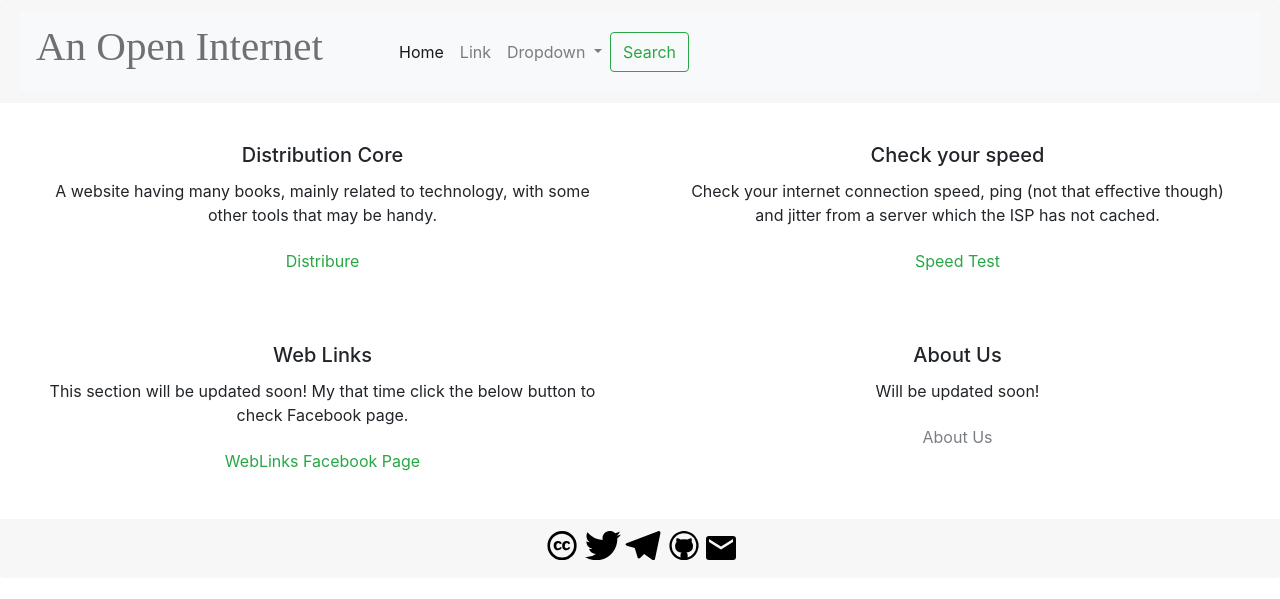
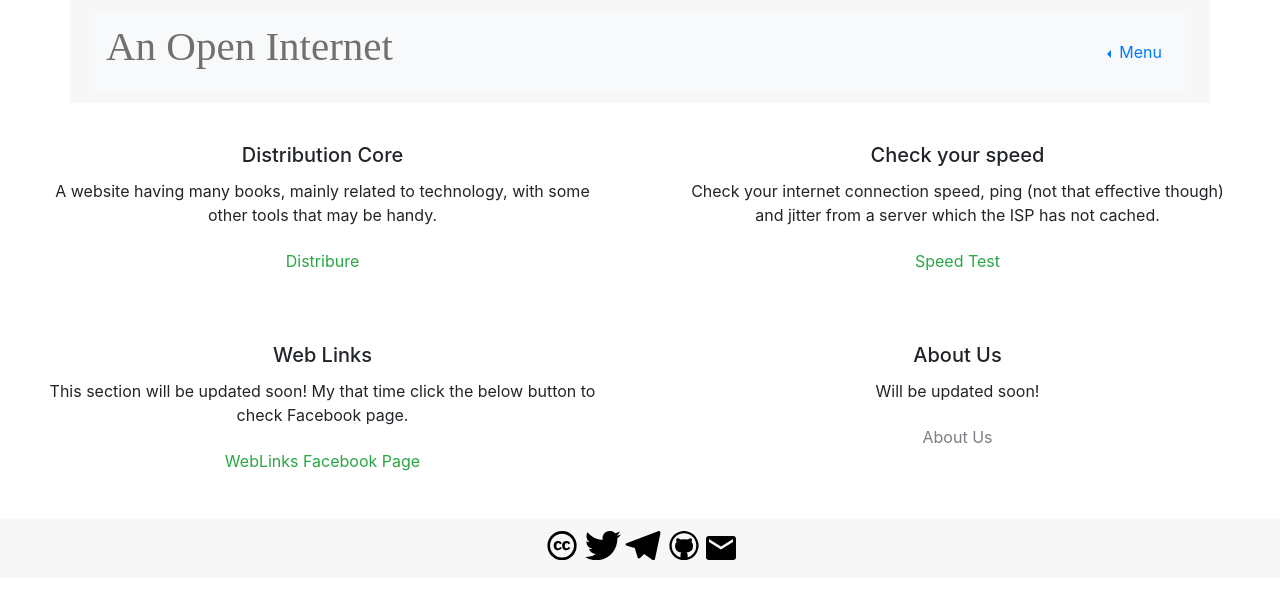
Before and after one commit to Open-Internet-Space/OIA-website, a Jekyll site: the page html/home.html, which Jekyll copies as it is, in a window 1280 px wide. Shown: the top 599 px of the page. Built offline with Jekyll 4.4.1, drawn with Linux system fonts in a browser that asks for light colours; nearby versions of some CDN libraries.

Commit message:
Update home.html

```diff
--- a/html/home.html
+++ b/html/home.html
@@ -14,9 +14,9 @@
   <body>
     <div class="card text-center border-0">
   <!--nnavigation bar -->
-    <div class="card-header border-0">
-      <nav class="navbar nav-pills navbar-expand-md bg-light navbar-light">
-          <a class="navbar-brand" href="#">
+    <div class="card-header container border-0">
+      <nav class="navbar bg-light navbar-light justify-content-between">
+          <a class="navbar-brand d-none d-lg-block d-xl-block" href="#">
           <svg xmlns="http://www.w3.org/2000/svg" width="339" height="45" viewBox="0 0 339 45">
             <defs>
               <style>.a{fill:#707070;font-size:41px;font-family:TwCenMT-Regular, Tw Cen MT;}.b{font-size:23.915px;baseline-shift:13.66530021099821;}</style>
@@ -26,28 +26,36 @@
               </text>
             </svg>
           </a>
+          <a class="navbar-brand d-none d-sm-block d-lg-none" href="#">
+          <svg xmlns="http://www.w3.org/2000/svg" width="250" height="35" viewBox="0 0 339 45">
+            <defs>
+              <style>.a{fill:#707070;font-size:41px;font-family:TwCenMT-Regular, Tw Cen MT;}.b{font-size:23.915px;baseline-shift:13.66530021099821;}</style>
+            </defs>
+            <text class="a" transform="translate(0 35)">
+                <tspan x="0" y="0">An Open Internet </tspan>
+              </text>
+            </svg>
+          </a>
+          <a class="navbar-brand d-block d-sm-none" href="#">
+          <svg xmlns="http://www.w3.org/2000/svg" width="155" height="25" viewBox="0 0 339 45">
+            <defs>
+              <style>.a{fill:#707070;font-size:41px;font-family:TwCenMT-Regular, Tw Cen MT;}.b{font-size:23.915px;baseline-shift:13.66530021099821;}</style>
+            </defs>
+            <text class="a" transform="translate(0 35)">
+                <tspan x="0" y="0">An Open Internet </tspan>
+              </text>
+            </svg>
+          </a>
+          <div class="dropdown dropleft">
+            <button class="btn btn-outline-primary border-0 dropdown-toggle" type="button" id="dropdownMenu2" data-toggle="dropdown" aria-haspopup="true" aria-expanded="false">
+              Menu
+            </button>
+            <div class="dropdown-menu border-0" aria-labelledby="dropdownMenu2">
+              <button class="dropdown-item" type="button">Action</button>
+              <button class="dropdown-item" type="button">Another action</button>
 
-          <div class="collapse navbar-collapse" id="navbarSupportedContent">
-              <ul class="navbar-nav mr-auto">
-                <li class="nav-item active">
-                  <a class="nav-link" href="#">Home <span class="sr-only">(current)</span></a>
-                </li>
-                <li class="nav-item">
-                  <a class="nav-link" href="#">Link</a>
-                </li>
-                <li class="nav-item dropdown">
-                  <a class="nav-link dropdown-toggle" href="#" id="navbarDropdown" role="button" data-toggle="dropdown" aria-haspopup="true" aria-expanded="false">
-                    Dropdown
-                  </a>
-                  <div class="dropdown-menu" aria-labelledby="navbarDropdown">
-                    <a class="dropdown-item" href="#">Action</a>
-                    <a class="dropdown-item" href="#">Another action</a>
-                    <div class="dropdown-divider"></div>
-                    <a class="dropdown-item" href="#">Something else here</a>
-                  </div>
-                </li>
-              <button class="btn btn-outline-success my-2 my-sm-0" type="submit">Search</button>
             </div>
+          </div>
      </nav>
 
     </div>
```
